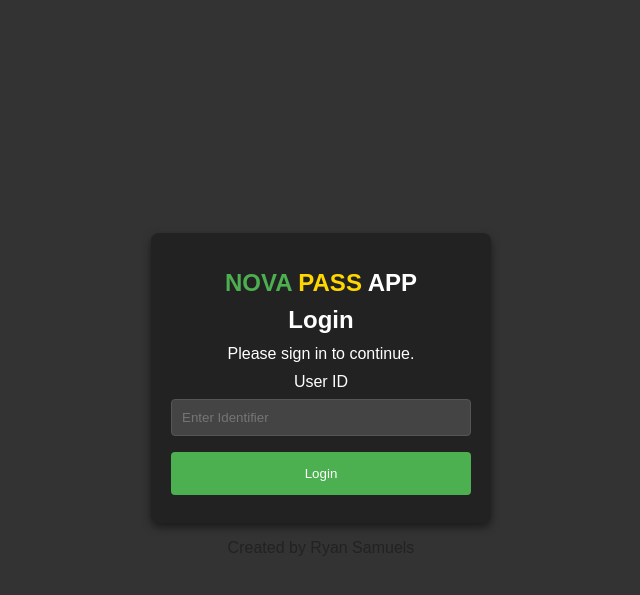
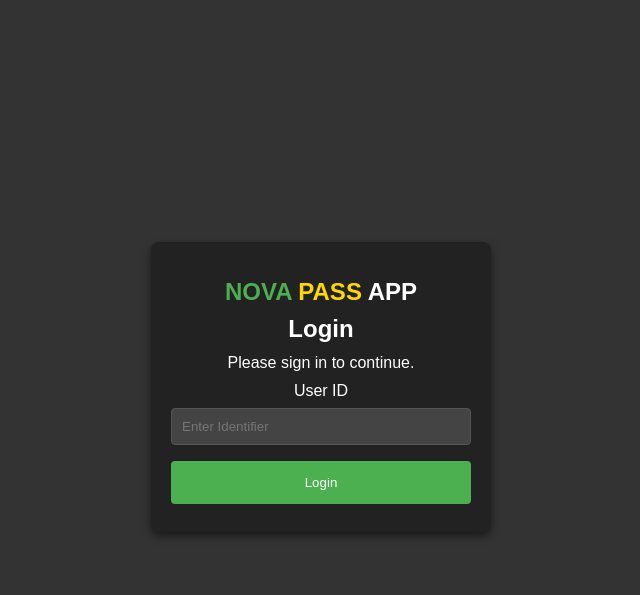
Before and after one commit to returnofblank/NovaPassApp, a Django app: page / in a window 1280 px wide. Shown: the top 595 px of the page, without its empty margins (319-959 px from the left). Run offline with Django 5.2, Linux system fonts and the light colour scheme; parts of the project's set-up code (start-up, migrations or seed data) failed here and were passed over.

Commit message:
Update login.html
Decided to just remove credits rather than update them down the line. I was not the only one to work on the project.

Any credits will be published to the readme.

```diff
--- a/NHPA/PassApp/templates/PassApp/login.html
+++ b/NHPA/PassApp/templates/PassApp/login.html
@@ -32,6 +32,6 @@
             <div class="errormsg">{{ error_message|safe }}</div>
         {% endif %}
     </div>
-    <p class="credits">Created by Ryan Samuels</p>
+    <p class="credits"></p>
 </body>
 </html>
```
